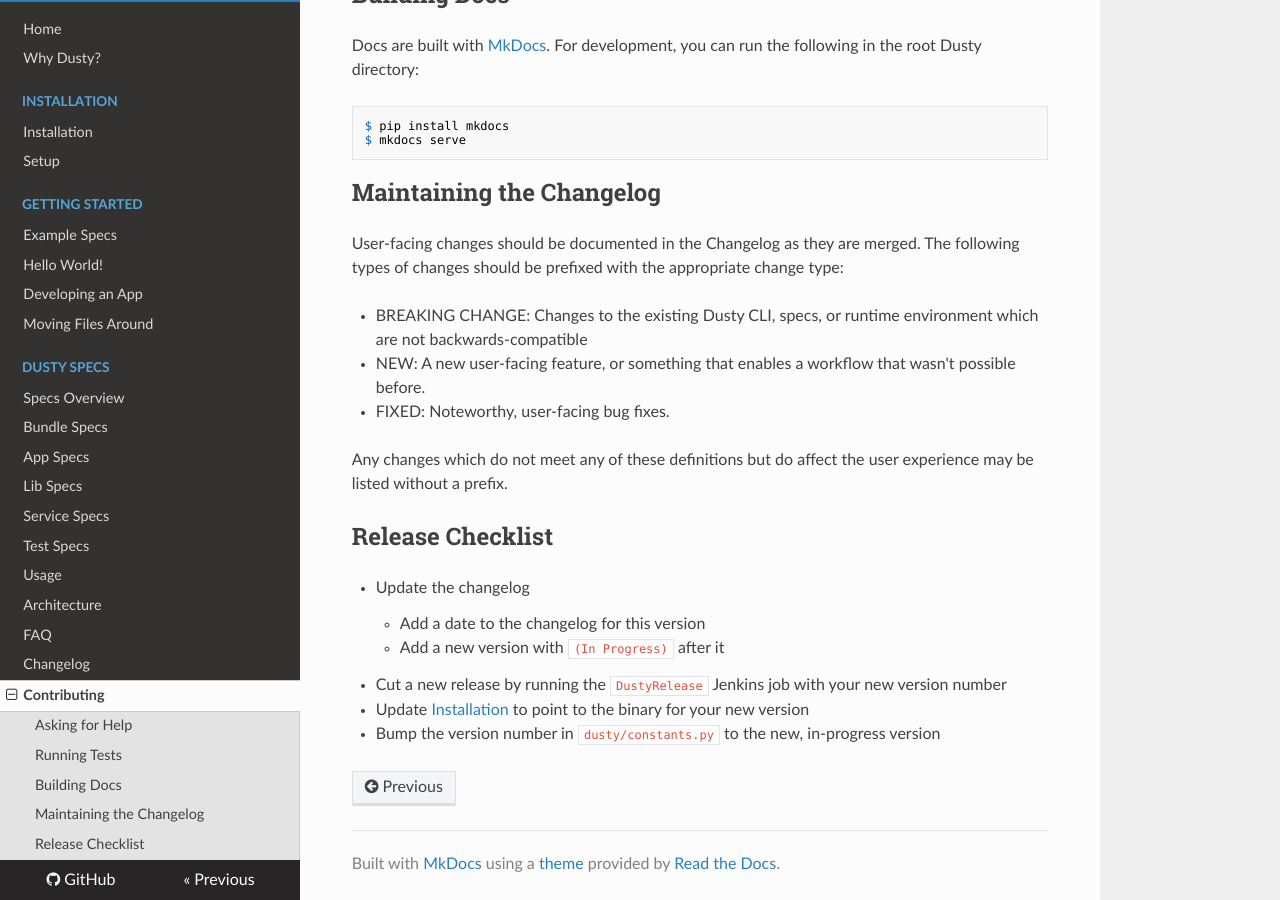
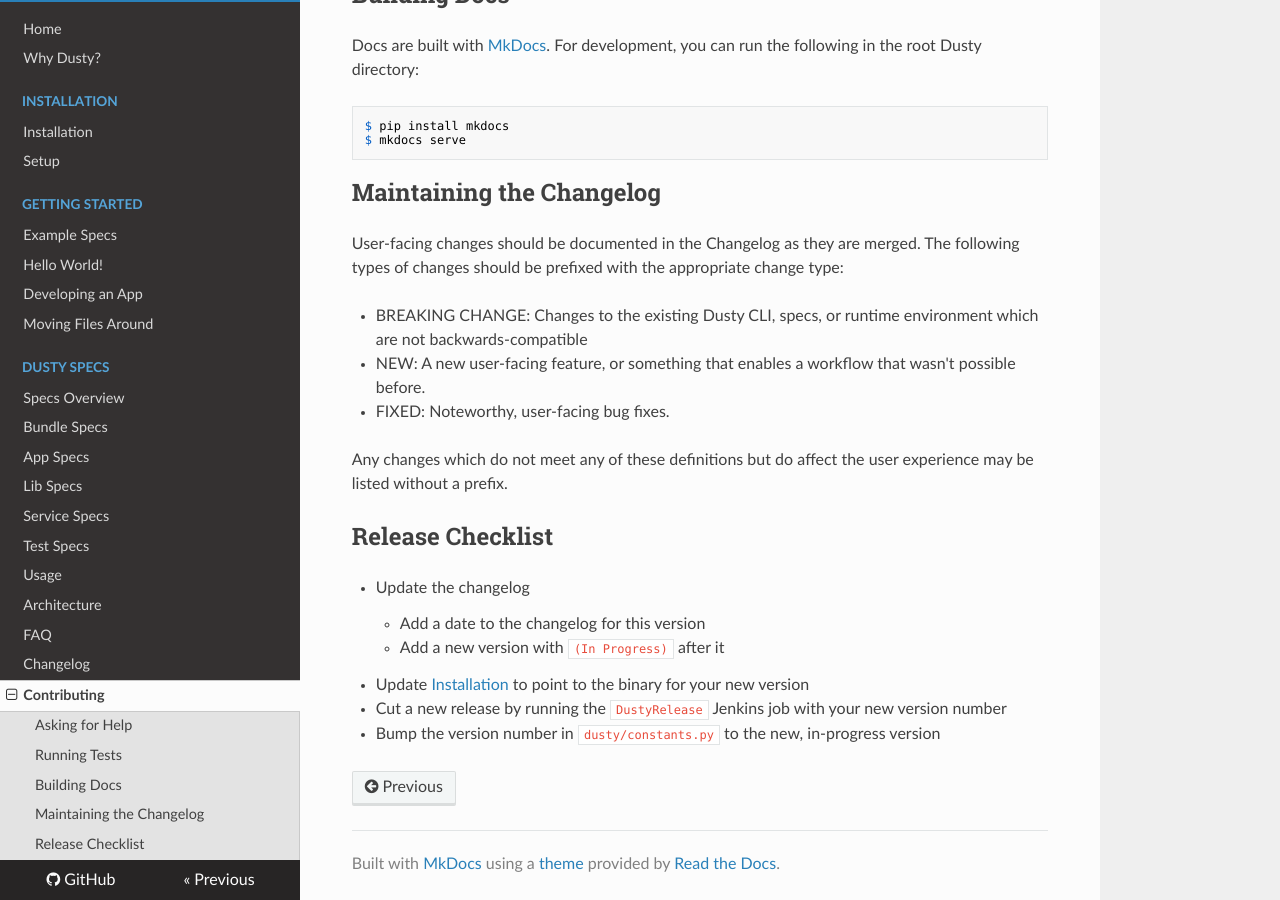
Before and after one commit to gamechanger/dusty, an MkDocs documentation site: the page built from docs/contributing.md, in a window 1280 px wide and 900 px high, scrolled down 689 px. Built offline with MkDocs 1.6.1, drawn with Linux system fonts in a browser that asks for light colours; nearby versions of some CDN libraries; old or Windows-style settings are respelled for this version of MkDocs.

Commit message:
Fix release ordering

```diff
--- a/docs/contributing.md
+++ b/docs/contributing.md
@@ -55,8 +55,8 @@ may be listed without a prefix.
     * Add a date to the changelog for this version
     * Add a new version with `(In Progress)` after it
 
+* Update [Installation](installation.md) to point to the binary for your new version
+
 * Cut a new release by running the `DustyRelease` Jenkins job with your new version number
 
-* Update [Installation](installation.md) to point to the binary for your new version
-
 * Bump the version number in `dusty/constants.py` to the new, in-progress version
```
